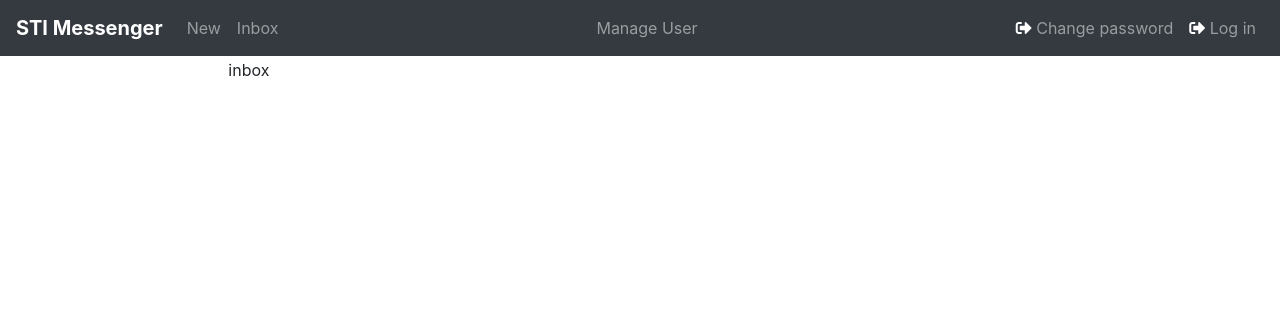
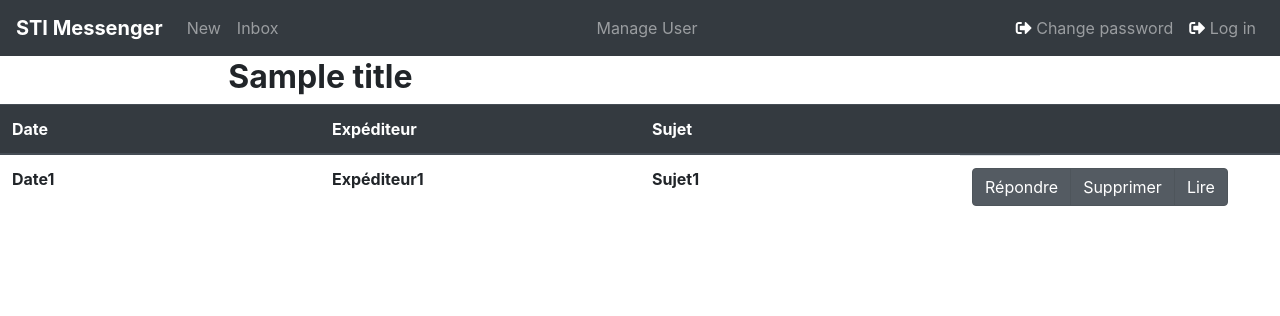
Before and after one commit to petitRastignac/STI_projet2, a Flask app: template messenger/templates/inbox.html in a window 1280 px wide. Shown: the top 316 px of the page. Run offline with Flask 2, Linux system fonts and the light colour scheme; the template is opened without the code that fills it: most values are stand-ins (such as "Sample title", 1, 10 or a date in 2020); lists and menus that the app fills with data are empty; some libraries are stand-ins or nearby versions.

Commit message:
html de inbox

```diff
--- a/messenger/templates/inbox.html
+++ b/messenger/templates/inbox.html
@@ -4,9 +4,31 @@
 <div class="container-fluid">
     <div class="row">
         <div class="col col-md-8 offset-md-2 mt-2">
-            inbox
+            <h2><b>{{ title }}</b></h2>
         </div>
     </div>
 </div>
+<table class="table" id="">
+    <thead class="thead-dark">
+        <tr>
+            <th scope="col">Date</th>
+            <th scope="col">Expéditeur</th>
+            <th scope="col">Sujet</th>
+            <th scope="col"></th>
+        </tr>
+    </thead>
+    <tbody>
+        <tr>
+            <th style="width: 25%" scope="row">Date1</th>
+            <th style="width: 25%">Expéditeur1</th>
+            <th style="width: 25%">Sujet1</th>
+            <th style="width: 25%" class="btn-group">
+                <a href="#" class="btn btn-secondary active" role="button" aria-pressed="true">Répondre</a>
+                <a href="#" class="btn btn-secondary active" role="button" aria-pressed="true">Supprimer</a>
+                <a href="#" class="btn btn-secondary active" role="button" aria-pressed="true">Lire</a>
+            </th>
+        </tr>
+    </tbody>
+</table>
 
 {% endblock %}
```
